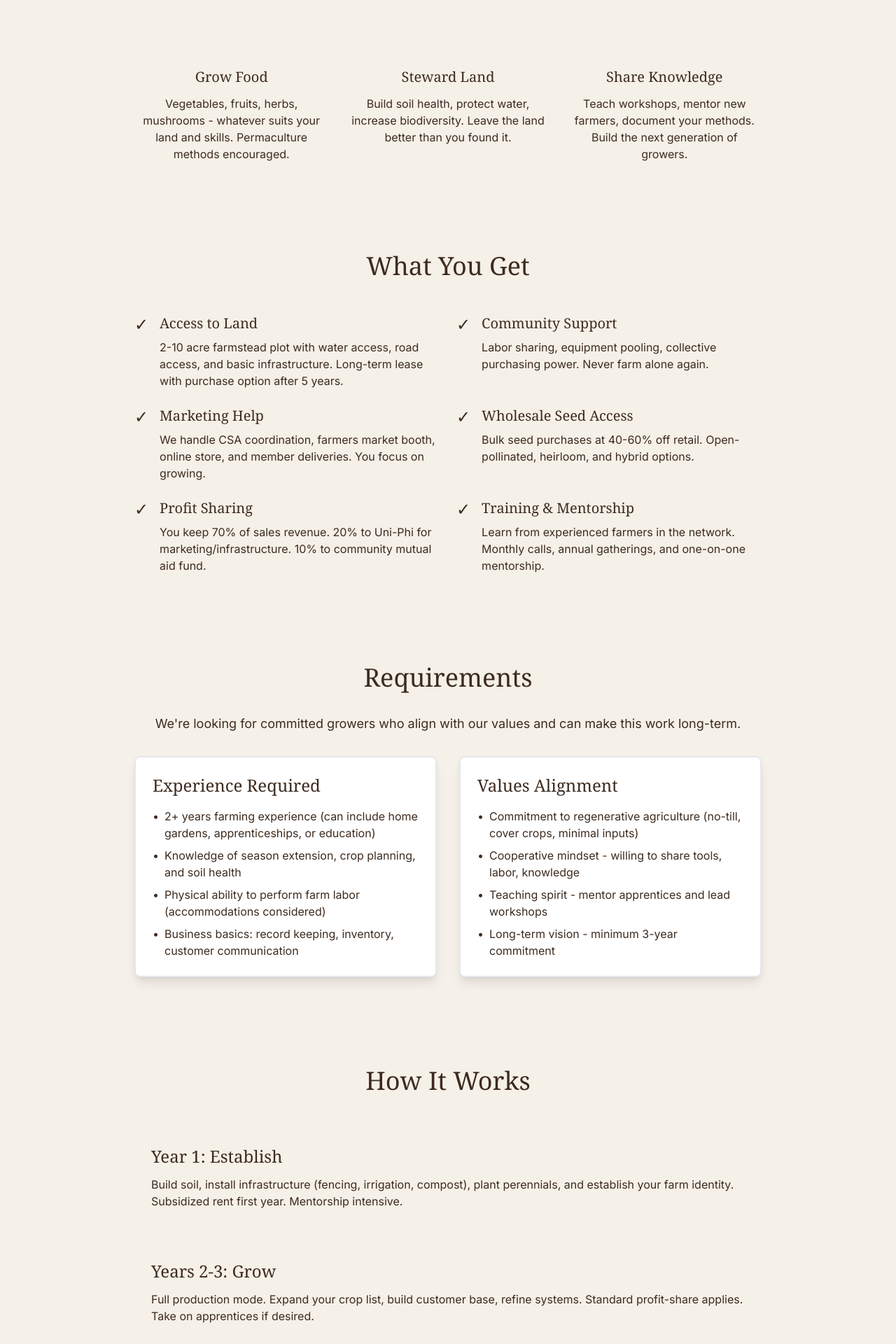
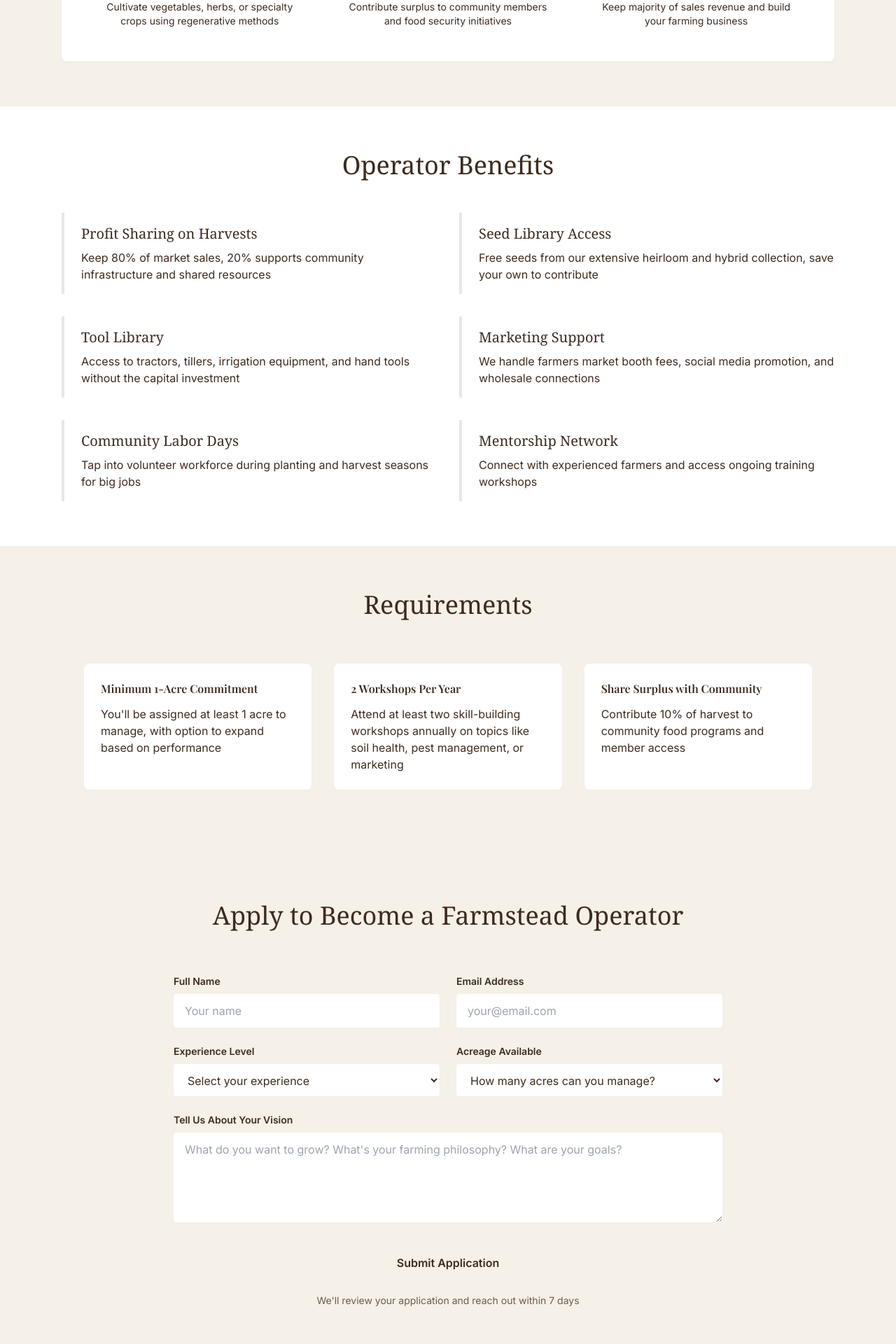
Before and after one commit to dutchiono/uniphimedia, a Next.js app: page /farmsteads in a window 1280 px wide. Shown: the part 660-2580 px from the top of the page at 70% size. Built offline with nearby package versions, Linux system fonts and the light colour scheme.

Commit message:
feat: add farmsteads page

```diff
--- a/src/app/farmsteads/page.tsx
+++ b/src/app/farmsteads/page.tsx
@@ -2,285 +2,152 @@ export default function FarmsteadsPage() {
   return (
     <div className="min-h-screen bg-cream">
       {/* Hero Section */}
-      <section className="bg-forest text-cream py-20 px-6">
-        <div className="max-w-4xl mx-auto text-center">
-          <h1 className="font-serif text-5xl md:text-6xl mb-6">Farmstead Operators</h1>
-          <p className="text-xl md:text-2xl mb-4 text-gold">
-            Join the Uni-Phi Farmstead Network
-          </p>
-          <p className="text-lg max-w-2xl mx-auto">
-            Operate a regenerative farmstead within the Uni-Phi community network. Get land, support,
-            marketing help, and profit sharing while building the food system we need.
-          </p>
+      <section className="bg-forest text-cream py-20">
+        <div className="max-w-4xl mx-auto px-6 text-center">
+          <h1 className="font-serif text-5xl mb-4">Grow More Than Food</h1>
+          <p className="text-xl opacity-90">Become a farmstead operator in our regenerative network</p>
         </div>
       </section>
 
-      {/* What Is a Farmstead Operator */}
-      <section className="py-16 px-6">
-        <div className="max-w-4xl mx-auto">
-          <h2 className="font-serif text-4xl text-forest mb-8 text-center">What Does a Farmstead Operator Do?</h2>
-          <p className="text-lg text-bark mb-12 text-center">
-            You run a small-scale regenerative farm on Uni-Phi land (2-10 acres), producing food for
-            community members and local markets. You keep profits, we provide infrastructure and support.
+      {/* What a Farmstead Operator Does */}
+      <section className="max-w-6xl mx-auto px-6 py-16">
+        <h2 className="font-serif text-4xl text-forest mb-8">What Does a Farmstead Operator Do?</h2>
+        <div className="bg-white p-8 rounded-lg shadow-sm">
+          <p className="text-lg text-bark mb-6">
+            As a farmstead operator, you manage a plot within the Uni-Phi land network, growing food for both the community and for sale at local markets. You're part farmer, part entrepreneur, part community builder.
           </p>
-          <div className="grid md:grid-cols-3 gap-8">
-            <div className="text-center">
-              <div className="bg-gold w-16 h-16 rounded-full mx-auto mb-4"></div>
-              <h3 className="font-serif text-xl text-forest mb-3">Grow Food</h3>
-              <p className="text-bark">
-                Vegetables, fruits, herbs, mushrooms - whatever suits your land and skills.
-                Permaculture methods encouraged.
-              </p>
+          <div className="grid md:grid-cols-3 gap-6">
+            <div className="text-center p-4">
+              <div className="text-4xl mb-3">🌱</div>
+              <h3 className="font-semibold text-forest mb-2">Grow</h3>
+              <p className="text-bark text-sm">Cultivate vegetables, herbs, or specialty crops using regenerative methods</p>
             </div>
-            <div className="text-center">
-              <div className="bg-gold w-16 h-16 rounded-full mx-auto mb-4"></div>
-              <h3 className="font-serif text-xl text-forest mb-3">Steward Land</h3>
-              <p className="text-bark">
-                Build soil health, protect water, increase biodiversity. Leave the land better
-                than you found it.
-              </p>
+            <div className="text-center p-4">
+              <div className="text-4xl mb-3">🤝</div>
+              <h3 className="font-semibold text-forest mb-2">Share</h3>
+              <p className="text-bark text-sm">Contribute surplus to community members and food security initiatives</p>
             </div>
-            <div className="text-center">
-              <div className="bg-gold w-16 h-16 rounded-full mx-auto mb-4"></div>
-              <h3 className="font-serif text-xl text-forest mb-3">Share Knowledge</h3>
-              <p className="text-bark">
-                Teach workshops, mentor new farmers, document your methods. Build the next
-                generation of growers.
-              </p>
+            <div className="text-center p-4">
+              <div className="text-4xl mb-3">💰</div>
+              <h3 className="font-semibold text-forest mb-2">Profit</h3>
+              <p className="text-bark text-sm">Keep majority of sales revenue and build your farming business</p>
             </div>
           </div>
         </div>
       </section>
 
       {/* Benefits */}
-      <section className="bg-bark text-cream py-16 px-6">
-        <div className="max-w-4xl mx-auto">
-          <h2 className="font-serif text-4xl mb-12 text-center">What You Get</h2>
-          <div className="grid md:grid-cols-2 gap-6">
-            <div className="flex items-start">
-              <span className="text-gold text-2xl mr-4">✓</span>
-              <div>
-                <h3 className="font-serif text-xl mb-2">Access to Land</h3>
-                <p>
-                  2-10 acre farmstead plot with water access, road access, and basic infrastructure.
-                  Long-term lease with purchase option after 5 years.
-                </p>
-              </div>
+      <section className="bg-white py-16">
+        <div className="max-w-6xl mx-auto px-6">
+          <h2 className="font-serif text-4xl text-forest mb-12 text-center">Operator Benefits</h2>
+          <div className="grid md:grid-cols-2 gap-8">
+            <div className="border-l-4 border-gold pl-6 py-4">
+              <h3 className="font-serif text-xl text-forest mb-2">Profit Sharing on Harvests</h3>
+              <p className="text-bark">Keep 80% of market sales, 20% supports community infrastructure and shared resources</p>
             </div>
-            <div className="flex items-start">
-              <span className="text-gold text-2xl mr-4">✓</span>
-              <div>
-                <h3 className="font-serif text-xl mb-2">Community Support</h3>
-                <p>
-                  Labor sharing, equipment pooling, collective purchasing power. Never farm alone again.
-                </p>
-              </div>
+            <div className="border-l-4 border-gold pl-6 py-4">
+              <h3 className="font-serif text-xl text-forest mb-2">Seed Library Access</h3>
+              <p className="text-bark">Free seeds from our extensive heirloom and hybrid collection, save your own to contribute</p>
             </div>
-            <div className="flex items-start">
-              <span className="text-gold text-2xl mr-4">✓</span>
-              <div>
-                <h3 className="font-serif text-xl mb-2">Marketing Help</h3>
-                <p>
-                  We handle CSA coordination, farmers market booth, online store, and member deliveries.
-                  You focus on growing.
-                </p>
-              </div>
+            <div className="border-l-4 border-gold pl-6 py-4">
+              <h3 className="font-serif text-xl text-forest mb-2">Tool Library</h3>
+              <p className="text-bark">Access to tractors, tillers, irrigation equipment, and hand tools without the capital investment</p>
             </div>
-            <div className="flex items-start">
-              <span className="text-gold text-2xl mr-4">✓</span>
-              <div>
-                <h3 className="font-serif text-xl mb-2">Wholesale Seed Access</h3>
-                <p>
-                  Bulk seed purchases at 40-60% off retail. Open-pollinated, heirloom, and hybrid options.
-                </p>
-              </div>
+            <div className="border-l-4 border-gold pl-6 py-4">
+              <h3 className="font-serif text-xl text-forest mb-2">Marketing Support</h3>
+              <p className="text-bark">We handle farmers market booth fees, social media promotion, and wholesale connections</p>
             </div>
-            <div className="flex items-start">
-              <span className="text-gold text-2xl mr-4">✓</span>
-              <div>
-                <h3 className="font-serif text-xl mb-2">Profit Sharing</h3>
-                <p>
-                  You keep 70% of sales revenue. 20% to Uni-Phi for marketing/infrastructure.
-                  10% to community mutual aid fund.
-                </p>
-              </div>
+            <div className="border-l-4 border-gold pl-6 py-4">
+              <h3 className="font-serif text-xl text-forest mb-2">Community Labor Days</h3>
+              <p className="text-bark">Tap into volunteer workforce during planting and harvest seasons for big jobs</p>
             </div>
-            <div className="flex items-start">
-              <span className="text-gold text-2xl mr-4">✓</span>
-              <div>
-                <h3 className="font-serif text-xl mb-2">Training & Mentorship</h3>
-                <p>
-                  Learn from experienced farmers in the network. Monthly calls, annual gatherings,
-                  and one-on-one mentorship.
-                </p>
-              </div>
+            <div className="border-l-4 border-gold pl-6 py-4">
+              <h3 className="font-serif text-xl text-forest mb-2">Mentorship Network</h3>
+              <p className="text-bark">Connect with experienced farmers and access ongoing training workshops</p>
             </div>
           </div>
         </div>
       </section>
 
       {/* Requirements */}
-      <section className="py-16 px-6">
-        <div className="max-w-4xl mx-auto">
-          <h2 className="font-serif text-4xl text-forest mb-8 text-center">Requirements</h2>
-          <p className="text-lg text-bark mb-8 text-center">
-            We're looking for committed growers who align with our values and can make this work long-term.
-          </p>
-          <div className="grid md:grid-cols-2 gap-8">
-            <div className="bg-white p-6 rounded-lg shadow-lg border-2 border-bark">
-              <h3 className="font-serif text-2xl text-forest mb-4">Experience Required</h3>
-              <ul className="space-y-2 text-bark">
-                <li className="flex items-start">
-                  <span className="mr-2">•</span>
-                  <span>2+ years farming experience (can include home gardens, apprenticeships, or education)</span>
-                </li>
-                <li className="flex items-start">
-                  <span className="mr-2">•</span>
-                  <span>Knowledge of season extension, crop planning, and soil health</span>
-                </li>
-                <li className="flex items-start">
-                  <span className="mr-2">•</span>
-                  <span>Physical ability to perform farm labor (accommodations considered)</span>
-                </li>
-                <li className="flex items-start">
-                  <span className="mr-2">•</span>
-                  <span>Business basics: record keeping, inventory, customer communication</span>
-                </li>
-              </ul>
+      <section className="max-w-6xl mx-auto px-6 py-16">
+        <h2 className="font-serif text-4xl text-forest mb-8 text-center">Requirements</h2>
+        <div className="bg-bark/10 p-8 rounded-lg">
+          <div className="grid md:grid-cols-3 gap-8">
+            <div className="bg-white p-6 rounded-lg">
+              <h3 className="font-semibold text-forest mb-3">Minimum 1-Acre Commitment</h3>
+              <p className="text-bark">You'll be assigned at least 1 acre to manage, with option to expand based on performance</p>
             </div>
-            <div className="bg-white p-6 rounded-lg shadow-lg border-2 border-bark">
-              <h3 className="font-serif text-2xl text-forest mb-4">Values Alignment</h3>
-              <ul className="space-y-2 text-bark">
-                <li className="flex items-start">
-                  <span className="mr-2">•</span>
-                  <span>Commitment to regenerative agriculture (no-till, cover crops, minimal inputs)</span>
-                </li>
-                <li className="flex items-start">
-                  <span className="mr-2">•</span>
-                  <span>Cooperative mindset - willing to share tools, labor, knowledge</span>
-                </li>
-                <li className="flex items-start">
-                  <span className="mr-2">•</span>
-                  <span>Teaching spirit - mentor apprentices and lead workshops</span>
-                </li>
-                <li className="flex items-start">
-                  <span className="mr-2">•</span>
-                  <span>Long-term vision - minimum 3-year commitment</span>
-                </li>
-              </ul>
+            <div className="bg-white p-6 rounded-lg">
+              <h3 className="font-semibold text-forest mb-3">2 Workshops Per Year</h3>
+              <p className="text-bark">Attend at least two skill-building workshops annually on topics like soil health, pest management, or marketing</p>
+            </div>
+            <div className="bg-white p-6 rounded-lg">
+              <h3 className="font-semibold text-forest mb-3">Share Surplus with Community</h3>
+              <p className="text-bark">Contribute 10% of harvest to community food programs and member access</p>
             </div>
           </div>
         </div>
       </section>
 
-      {/* How It Works */}
-      <section className="bg-gold text-forest py-16 px-6">
-        <div className="max-w-4xl mx-auto">
-          <h2 className="font-serif text-4xl mb-12 text-center">How It Works</h2>
-          <div className="space-y-6">
-            <div className="bg-cream p-6 rounded-lg">
-              <h3 className="font-serif text-2xl mb-3">Year 1: Establish</h3>
-              <p>
-                Build soil, install infrastructure (fencing, irrigation, compost), plant perennials,
-                and establish your farm identity. Subsidized rent first year. Mentorship intensive.
-              </p>
-            </div>
-            <div className="bg-cream p-6 rounded-lg">
-              <h3 className="font-serif text-2xl mb-3">Years 2-3: Grow</h3>
-              <p>
-                Full production mode. Expand your crop list, build customer base, refine systems.
-                Standard profit-share applies. Take on apprentices if desired.
-              </p>
-            </div>
-            <div className="bg-cream p-6 rounded-lg">
-              <h3 className="font-serif text-2xl mb-3">Years 4-5: Scale</h3>
-              <p>
-                Expand acreage if needed, invest in equipment, solidify year-round production.
-                Prepare for land purchase option.
-              </p>
-            </div>
-            <div className="bg-cream p-6 rounded-lg">
-              <h3 className="font-serif text-2xl mb-3">Year 5+: Own (Optional)</h3>
-              <p>
-                Option to purchase your farmstead land at below-market rate. All infrastructure
-                improvements credited toward purchase price. Or continue leasing long-term.
-              </p>
-            </div>
+      {/* Signup Form Section */}
+      <section className="bg-forest text-cream py-16">
+        <div className="max-w-4xl mx-auto px-6">
+          <h2 className="font-serif text-4xl mb-8 text-center">Apply to Become a Farmstead Operator</h2>
+          <div className="bg-bark/30 p-8 rounded-lg">
+            <form className="space-y-6">
+              <div className="grid md:grid-cols-2 gap-6">
+                <div>
+                  <label className="block text-sm font-semibold mb-2">Full Name</label>
+                  <input type="text" className="w-full px-4 py-3 rounded bg-white text-bark" placeholder="Your name" />
+                </div>
+                <div>
+                  <label className="block text-sm font-semibold mb-2">Email Address</label>
+                  <input type="email" className="w-full px-4 py-3 rounded bg-white text-bark" placeholder="your@email.com" />
+                </div>
+              </div>
+              <div className="grid md:grid-cols-2 gap-6">
+                <div>
+                  <label className="block text-sm font-semibold mb-2">Experience Level</label>
+                  <select className="w-full px-4 py-3 rounded bg-white text-bark">
+                    <option>Select your experience</option>
+                    <option>Complete Beginner</option>
+                    <option>Home Gardener</option>
+                    <option>Some Farm Experience</option>
+                    <option>Professional Farmer</option>
+                  </select>
+                </div>
+                <div>
+                  <label className="block text-sm font-semibold mb-2">Acreage Available</label>
+                  <select className="w-full px-4 py-3 rounded bg-white text-bark">
+                    <option>How many acres can you manage?</option>
+                    <option>1-2 acres</option>
+                    <option>3-5 acres</option>
+                    <option>6-10 acres</option>
+                    <option>10+ acres</option>
+                  </select>
+                </div>
+              </div>
+              <div>
+                <label className="block text-sm font-semibold mb-2">Tell Us About Your Vision</label>
+                <textarea className="w-full px-4 py-3 rounded bg-white text-bark h-32" placeholder="What do you want to grow? What's your farming philosophy? What are your goals?"></textarea>
+              </div>
+              <div className="text-center">
+                <button type="button" className="bg-gold text-forest px-8 py-4 rounded-lg font-semibold hover:bg-gold/90 transition">
+                  Submit Application
+                </button>
+                <p className="text-sm mt-4 opacity-75">We'll review your application and reach out within 7 days</p>
+              </div>
+            </form>
           </div>
         </div>
       </section>
 
-      {/* Ideal Candidate */}
-      <section className="py-16 px-6">
-        <div className="max-w-4xl mx-auto">
-          <h2 className="font-serif text-4xl text-forest mb-8 text-center">Who Thrives Here?</h2>
-          <div className="bg-bark text-cream p-8 rounded-lg">
-            <ul className="space-y-4">
-              <li className="flex items-start">
-                <span className="text-gold mr-3">✓</span>
-                <span className="text-lg">
-                  <strong>Experienced gardeners</strong> ready to farm commercially but lacking land access
-                </span>
-              </li>
-              <li className="flex items-start">
-                <span className="text-gold mr-3">✓</span>
-                <span className="text-lg">
-                  <strong>Farm apprentices</strong> graduating from WWOOF, CRAFT, or farming programs
-                </span>
-              </li>
-              <li className="flex items-start">
-                <span className="text-gold mr-3">✓</span>
-                <span className="text-lg">
-                  <strong>Career changers</strong> with agriculture education seeking land access
-                </span>
-              </li>
-              <li className="flex items-start">
-                <span className="text-gold mr-3">✓</span>
-                <span className="text-lg">
-                  <strong>Urban farmers</strong> wanting more space and rural community
-                </span>
-              </li>
-              <li className="flex items-start">
-                <span className="text-gold mr-3">✓</span>
-                <span className="text-lg">
-                  <strong>Permaculture designers</strong> ready to implement your food forest vision
-                </span>
-              </li>
-              <li className="flex items-start">
-                <span className="text-gold mr-3">✓</span>
-                <span className="text-lg">
-                  <strong>Veterans & first responders</strong> seeking agricultural therapy + income
-                </span>
-              </li>
-            </ul>
-          </div>
-        </div>
-      </section>
-
-      {/* Application CTA */}
-      <section className="bg-forest text-cream py-16 px-6">
-        <div className="max-w-3xl mx-auto text-center">
-          <h2 className="font-serif text-4xl mb-6">Ready to Start Your Farmstead?</h2>
-          <p className="text-lg mb-8">
-            Applications reviewed on a rolling basis. We have 5 farmstead plots available for 2026 season.
-            Priority given to local applicants and those with demonstrated experience.
-          </p>
-          <div className="flex flex-col sm:flex-row gap-4 justify-center">
-            <a
-              href="/contact"
-              className="bg-gold text-forest py-4 px-8 rounded-lg font-bold hover:bg-cream transition-colors"
-            >
-              Submit Application
-            </a>
-            <a
-              href="/membership"
-              className="bg-bark text-cream py-4 px-8 rounded-lg font-bold hover:bg-gold hover:text-forest transition-colors"
-            >
-              Learn More About Membership
-            </a>
-          </div>
-        </div>
+      {/* Final Message */}
+      <section className="max-w-4xl mx-auto px-6 py-16 text-center">
+        <h2 className="font-serif text-4xl text-forest mb-4">Root Yourself in Purpose</h2>
+        <p className="text-lg text-bark">Join a network of growers building food security and community resilience</p>
       </section>
     </div>
-  );
+  )
 }
```
